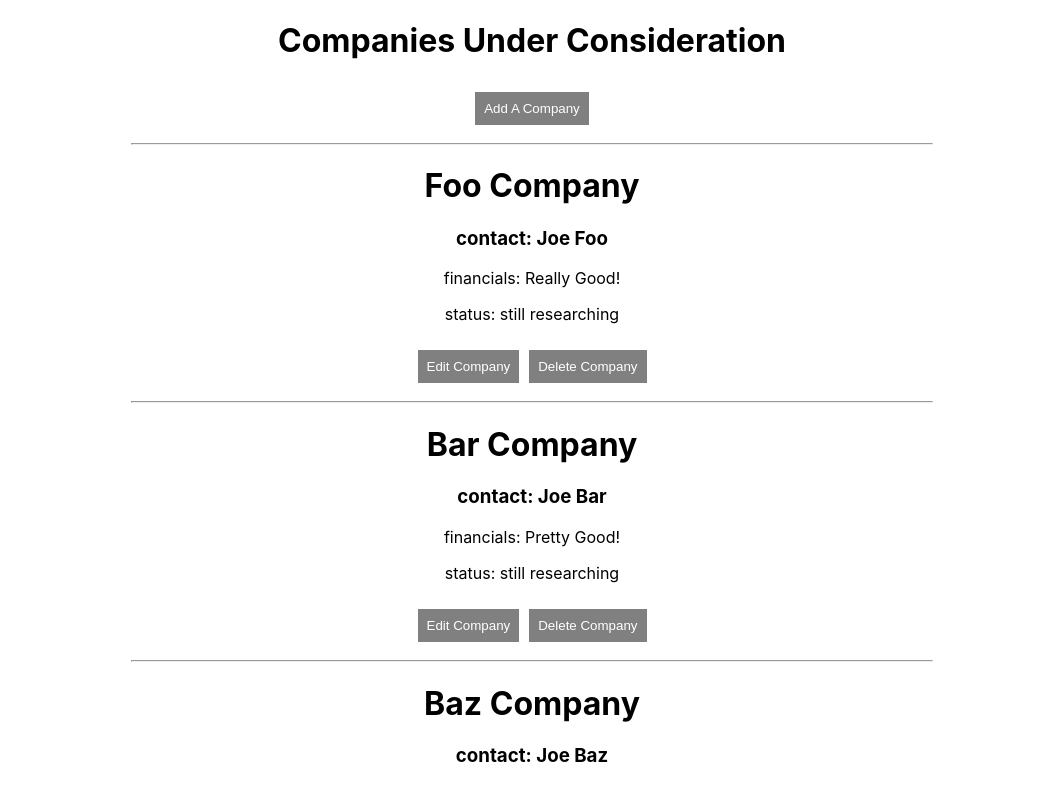
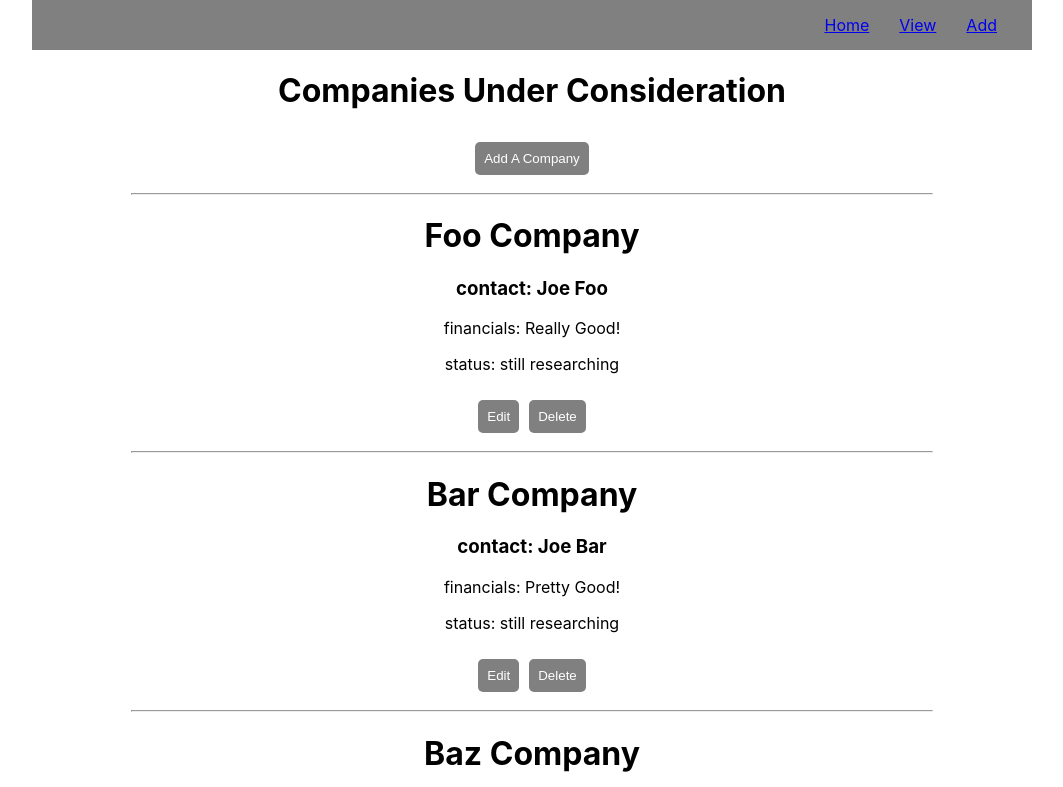
Before and after one commit to deepbsd/AcquireCo, a React (Create React App) app: page /listpage in a window 1280 px wide. Shown: the top 787 px of the page, without its empty margins (108-1171 px from the left). Built offline with nearby package versions, Linux system fonts and the light colour scheme.

Commit message:
got a little bit of header working...

```diff
--- a/src/App.css
+++ b/src/App.css
@@ -10,6 +10,36 @@
   color: white;
   margin: 10px 5px;
   padding: 9px;
+  border-radius: 5px;
+}
+
+.Button:hover {
+    cursor: pointer;
+}
+
+.Header {
+    background-color: gray;
+    color: white;
+    display: inline;
+}
+
+.Header a {
+    margin: 5px 15px;
+}
+
+a:visited {
+    color: white;
+}
+
+a:hover {
+    color: maroon;
+}
+
+.Links {
+    color: white;
+    background-color: gray;
+    padding: 15px 20px;
+    text-align: right;
 }
 
 hr {
@@ -39,10 +69,12 @@ input {
 
 .Linkbutton{
     background: gray;
+    border: none;
     color: white;
     padding: 10px;
 }
 
+/*
 .App-header {
   background-color: #282c34;
   min-height: 100vh;
@@ -57,3 +89,4 @@ input {
 .App-link {
   color: #61dafb;
 }
+*/
--- a/src/App.js
+++ b/src/App.js
@@ -3,6 +3,7 @@ import {BrowserRouter as Router} from 'react-router-dom';
 import Main from './components/main';
 import './App.css';
 
+import Header from './components/header';
 
 
 
@@ -11,6 +12,9 @@ class App extends Component {
     return (
         <Router>
           <div className="App">
+            <div className="Header">
+               <Header  />
+            </div>
             <Main />
           </div>
         </Router>
--- /dev/null
+++ b/src/components/header.js
@@ -0,0 +1,45 @@
+import React, {Component} from 'react';
+import {connect} from 'react-redux';
+import NavItem from './navitem';
+
+
+
+class Header extends Component {
+    constructor(props){
+        super(props);
+
+        this.state = {
+            navs: [
+                {
+                    link: "Home",
+                    href: "/"
+                },
+                {
+                    link: "View",
+                    href: "/listpage"
+                },
+                {
+                    link: "Add",
+                    href: "/addcompany"
+                }
+            ]
+        }
+    }
+
+    render(){
+
+        const links = this.state.navs.map((link, index) => {
+            return (
+                <NavItem key={index} {...link} data-test={link.link} />
+            )
+        })
+
+        return (
+            <div className="Links">
+               {links}
+            </div>
+        )
+    }
+}
+
+export default connect()(Header);
--- a/src/components/listpage.js
+++ b/src/components/listpage.js
@@ -44,8 +44,8 @@ class Listpage extends Component {
                   <div key={index}>
                       <hr />
                       <Smallcompany key={index} {...company} />
-                      <button className="Button" onClick={(ev) => this.editCompanyRoute(ev, company)}>Edit Company</button>
-                      <button className="Button" onClick={(ev) => this.deleteCompany(ev, company)} >Delete Company</button>
+                      <button className="Button" onClick={(ev) => this.editCompanyRoute(ev, company)}>Edit </button>
+                      <button className="Button" onClick={(ev) => this.deleteCompany(ev, company)} >Delete </button>
                   </div>
           )
       })
--- /dev/null
+++ b/src/components/navitem.js
@@ -0,0 +1,22 @@
+import React, {Component} from 'react';
+import {Link} from 'react-router-dom';
+
+
+export default class NavItem extends Component {
+
+    constructor(props){
+        super(props);
+        this.handleClick = this.handleClick.bind(this);
+    }
+
+    handleClick(ev){
+        console.log("target: ",ev.target)
+    }
+
+    render(){
+        return (
+              <Link to={{pathname: this.props.href}} onClick={this.handleClick}>{this.props.link}</Link>
+        );
+    }
+
+}
--- a/src/index.js
+++ b/src/index.js
@@ -1,6 +1,8 @@
 import React from 'react';
 import ReactDOM from 'react-dom';
 import './index.css';
+
+
 import App from './App';
 import {Provider} from 'react-redux';
 import store from './store';
```
